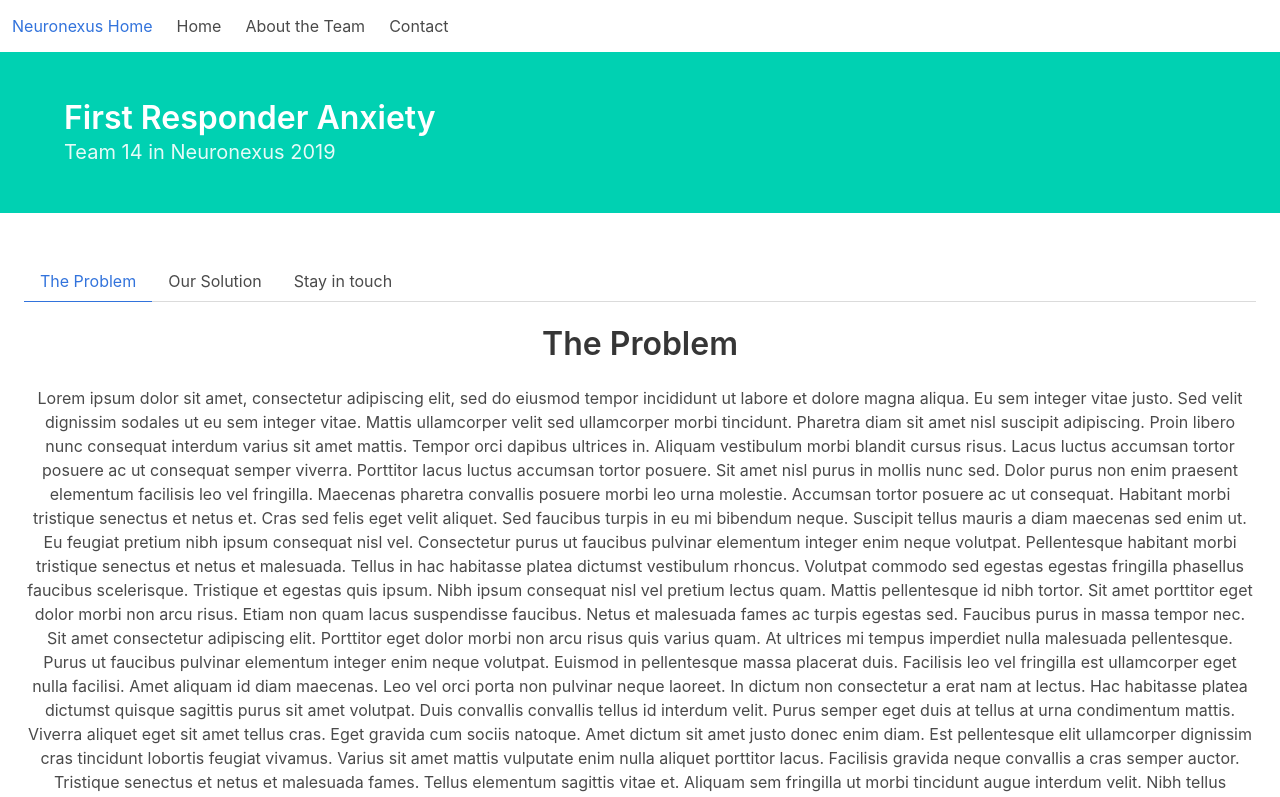
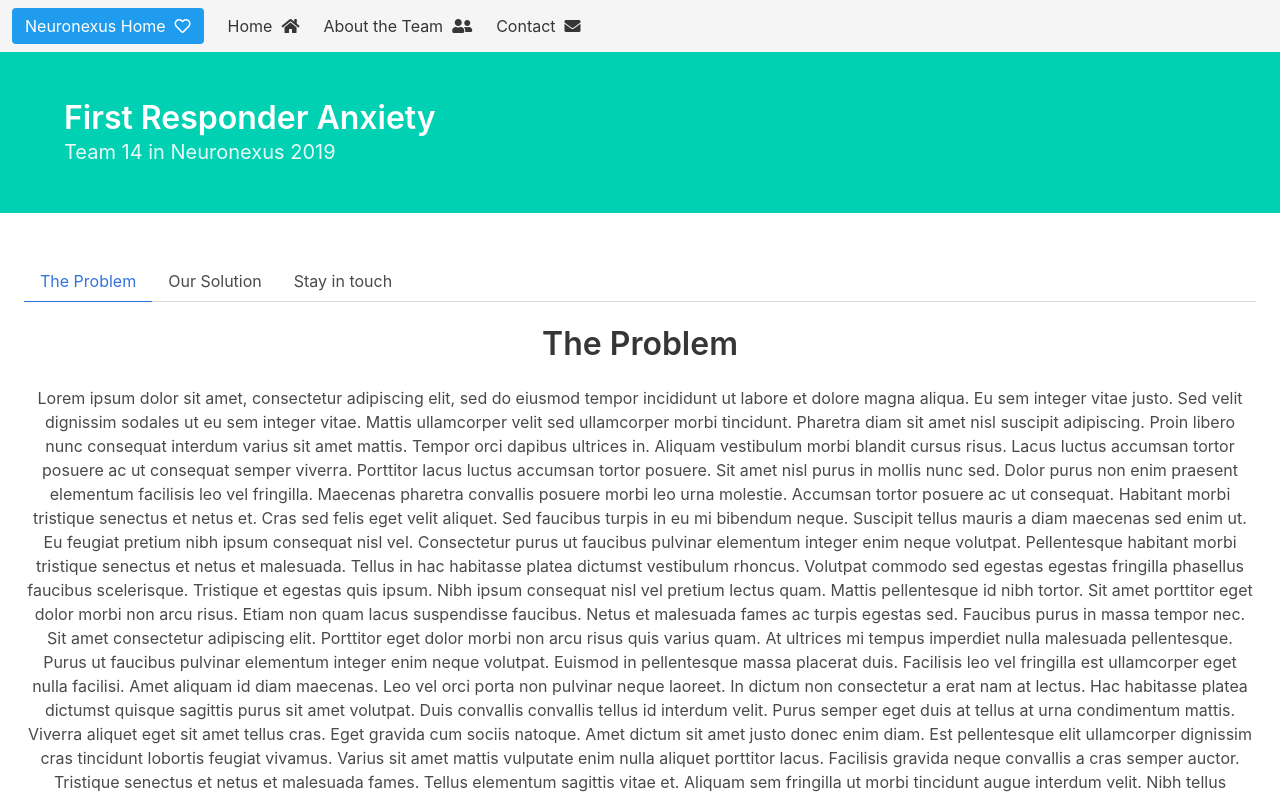
Before and after one commit to First-responder-anxiety/promo-website, a website: page index.html in a window 1280 px wide. Shown: the top 797 px of the page. Drawn offline with nearby package versions, Linux system fonts and the light colour scheme.

Commit message:
Made the nav bar prettier

```diff
--- a/index.html
+++ b/index.html
@@ -7,14 +7,15 @@
     <title>Neuro Nexus Team 14</title>
     <link rel='stylesheet' href='node_modules/bulma/css/bulma.min.css'>
     <link rel="stylesheet" href="https://use.fontawesome.com/releases/v5.8.1/css/all.css" integrity="sha384-50oBUHEmvpQ+1lW4y57PTFmhCaXp0ML5d60M1M7uH2+nqUivzIebhndOJK28anvf" crossorigin="anonymous">
-    <link rel='text/javascript' src='js/index.js'>
 </head>
 <body>
-  <nav class="navbar" role="navigation" aria-label="main navigation">
+    <nav class="navbar is-light" role="navigation" aria-label="main navigation">
     <div class="navbar-brand">
-      <a class="navbar-item" href="https://www.innovation4health.com/neuronexus">
-        Neuronexus Home
-      </a>
+      <div class="navbar-item">
+        <a class="button is-info" href="https://www.innovation4health.com/neuronexus">
+          Neuronexus Home &nbsp; <i class="far fa-heart"></i>
+        </a>
+    </div>
 
       <a role="button" class="navbar-burger burger" aria-label="menu" aria-expanded="false" data-target="navbarBasicExample">
         <span aria-hidden="true"></span>
@@ -23,18 +24,18 @@
       </a>
     </div>
 
-    <div class="navbar-menu">
+    <div id="navbarBasicExample" class="navbar-menu">
       <div class="navbar-start">
         <a class="navbar-item" href='/'>
-          Home
+          Home &nbsp; <i class="fas fa-home"></i>
         </a>
 
         <a class="navbar-item" href='team.html'>
-          About the Team
+          About the Team &nbsp; <i class="fas fa-user-friends"></i>
         </a>
 
         <a class="navbar-item" href='contact.html'>
-          Contact
+          Contact &nbsp; <i class="fas fa-envelope"></i>
         </a>
       </div>
     </div>
@@ -67,7 +68,7 @@
 
     Aliquam vestibulum morbi blandit cursus risus at ultrices. Turpis egestas integer eget aliquet nibh praesent tristique magna sit. Viverra tellus in hac habitasse. Aliquam ut porttitor leo a diam sollicitudin tempor. Varius vel pharetra vel turpis nunc eget lorem. Adipiscing elit duis tristique sollicitudin nibh sit amet commodo nulla. Et ultrices neque ornare aenean euismod elementum. Semper eget duis at tellus at urna condimentum mattis pellentesque. Lectus sit amet est placerat in. Nisi lacus sed viverra tellus. Leo integer malesuada nunc vel risus. Nec feugiat in fermentum posuere urna. Scelerisque viverra mauris in aliquam sem fringilla ut morbi.</p>
 
-    <h1 class="title">Our Solution<a href="our_solution"></a></h1>
+    <h1 class="title">Our Solution<a name="our_solution"></a></h1>
     <p>Lorem ipsum dolor sit amet, consectetur adipiscing elit, sed do eiusmod tempor incididunt ut labore et dolore magna aliqua. Eu sem integer vitae justo. Sed velit dignissim sodales ut eu sem integer vitae. Mattis ullamcorper velit sed ullamcorper morbi tincidunt. Pharetra diam sit amet nisl suscipit adipiscing. Proin libero nunc consequat interdum varius sit amet mattis. Tempor orci dapibus ultrices in. Aliquam vestibulum morbi blandit cursus risus. Lacus luctus accumsan tortor posuere ac ut consequat semper viverra. Porttitor lacus luctus accumsan tortor posuere. Sit amet nisl purus in mollis nunc sed. Dolor purus non enim praesent elementum facilisis leo vel fringilla. Maecenas pharetra convallis posuere morbi leo urna molestie. Accumsan tortor posuere ac ut consequat. Habitant morbi tristique senectus et netus et. Cras sed felis eget velit aliquet. Sed faucibus turpis in eu mi bibendum neque. Suscipit tellus mauris a diam maecenas sed enim ut. Eu feugiat pretium nibh ipsum consequat nisl vel. Consectetur purus ut faucibus pulvinar elementum integer enim neque volutpat.
 
     Pellentesque habitant morbi tristique senectus et netus et malesuada. Tellus in hac habitasse platea dictumst vestibulum rhoncus. Volutpat commodo sed egestas egestas fringilla phasellus faucibus scelerisque. Tristique et egestas quis ipsum. Nibh ipsum consequat nisl vel pretium lectus quam. Mattis pellentesque id nibh tortor. Sit amet porttitor eget dolor morbi non arcu risus. Etiam non quam lacus suspendisse faucibus. Netus et malesuada fames ac turpis egestas sed. Faucibus purus in massa tempor nec. Sit amet consectetur adipiscing elit. Porttitor eget dolor morbi non arcu risus quis varius quam. At ultrices mi tempus imperdiet nulla malesuada pellentesque. Purus ut faucibus pulvinar elementum integer enim neque volutpat.
@@ -78,7 +79,7 @@
 
     Aliquam vestibulum morbi blandit cursus risus at ultrices. Turpis egestas integer eget aliquet nibh praesent tristique magna sit. Viverra tellus in hac habitasse. Aliquam ut porttitor leo a diam sollicitudin tempor. Varius vel pharetra vel turpis nunc eget lorem. Adipiscing elit duis tristique sollicitudin nibh sit amet commodo nulla. Et ultrices neque ornare aenean euismod elementum. Semper eget duis at tellus at urna condimentum mattis pellentesque. Lectus sit amet est placerat in. Nisi lacus sed viverra tellus. Leo integer malesuada nunc vel risus. Nec feugiat in fermentum posuere urna. Scelerisque viverra mauris in aliquam sem fringilla ut morbi.</p>
 
-    <h1 class="title">Stay in Contact<a href="stay_in_contact"></a></h1>
+    <h1 class="title">Stay in Contact<a name="stay_in_contact"></a></h1>
     <p>If this project sounds interesting to you, there are a few ways you can keep up to date:</p><br>
     <aside class="menu">
       <ul class="menu-list">
@@ -97,5 +98,7 @@
       </a>
     </div>
   </footer>
+
+  <script src="js/index.js"></script>
 </body>
 </html>
--- a/js/index.js
+++ b/js/index.js
@@ -1,3 +1,5 @@
+console.log("This is a test");
+
 document.addEventListener('DOMContentLoaded', () => {
 
   // Get all "navbar-burger" elements
@@ -21,4 +23,5 @@
       });
     });
   }
+
 });
```
Also changed, not shown: contact.html (+12 -8 lines), team.html (+12 -8 lines).
